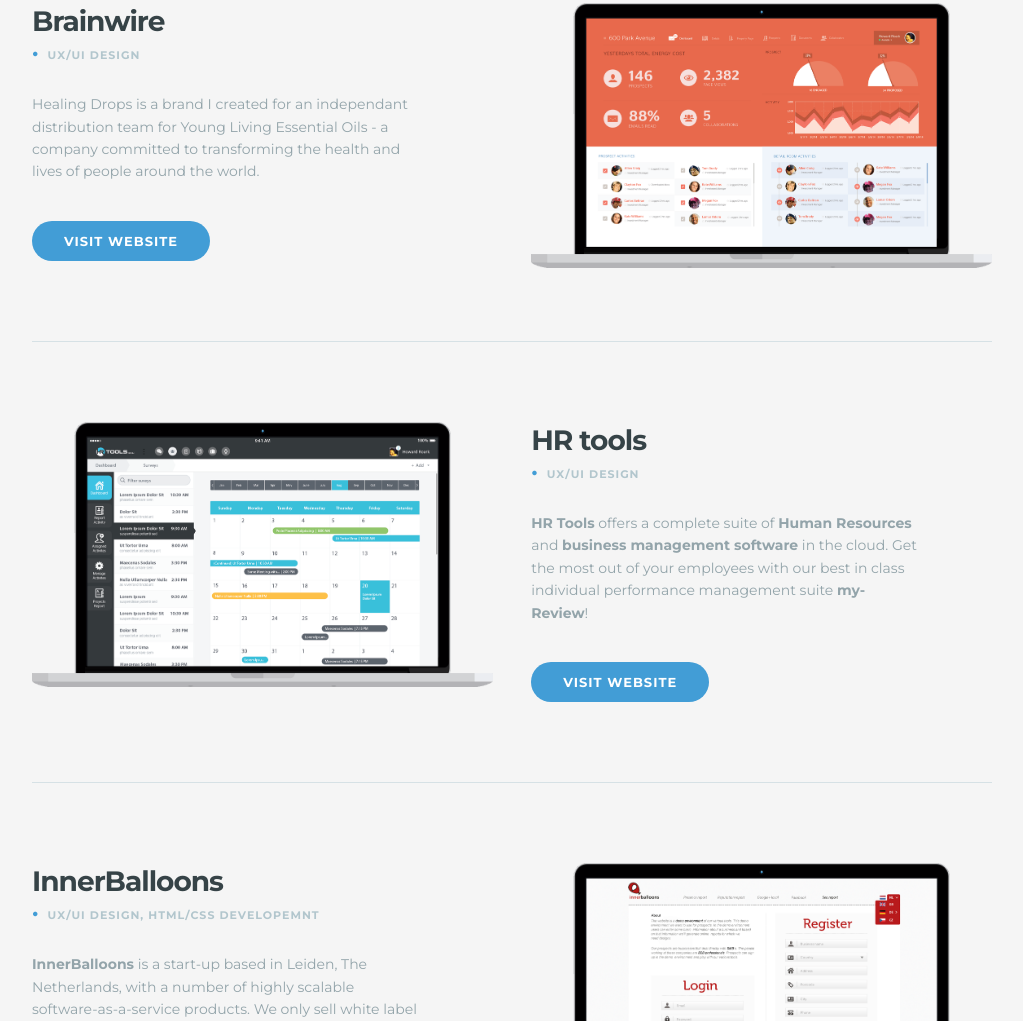
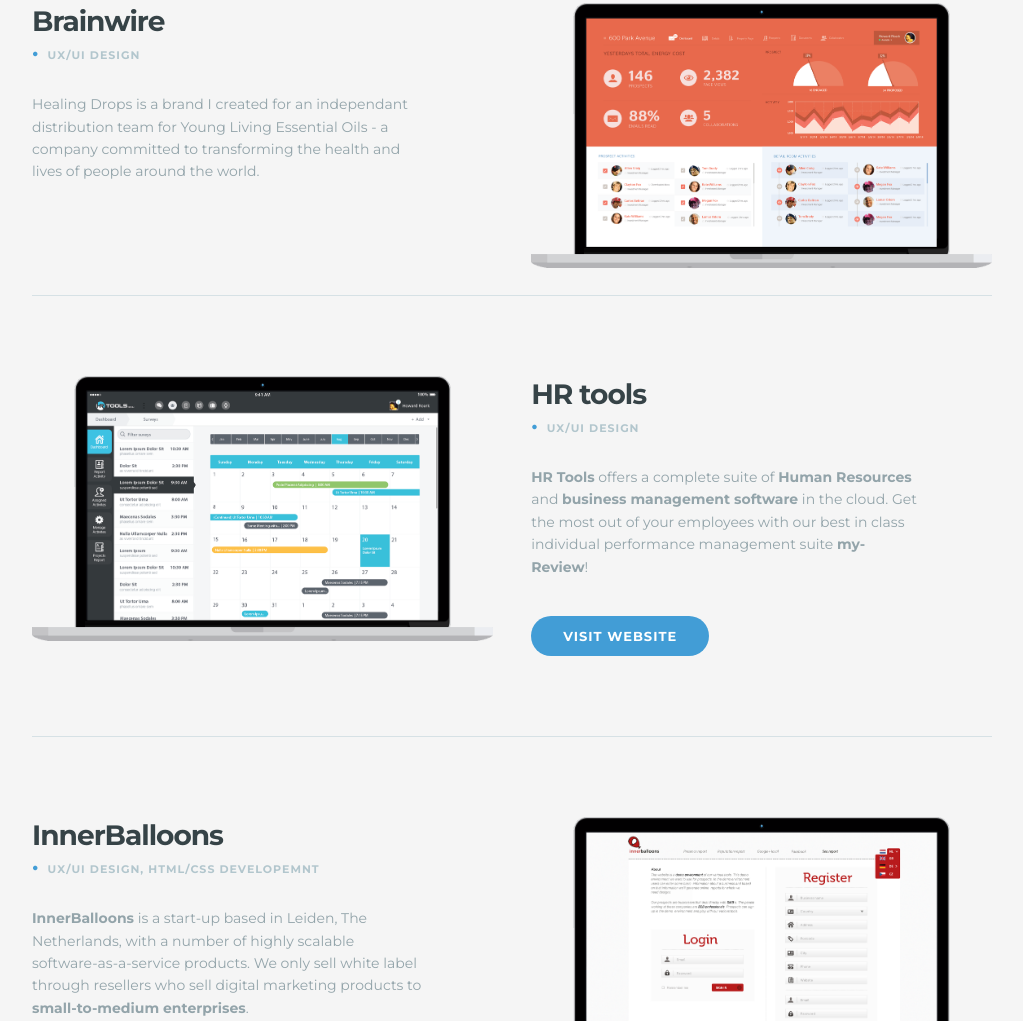
Before and after one commit to ksencaj/ksencaj.github.io, a plain HTML site: page index.html in a window 1280 px wide. Shown: the part 2615-3636 px from the top of the page, without its empty margins (128-1151 px from the left). Drawn offline with Linux system fonts and the light colour scheme; a script that the page names is missing.

```diff
--- a/index.html
+++ b/index.html
@@ -163,7 +163,7 @@
                                     <p class="project-description">
                                         Healing Drops is a brand I created for an independant distribution team for Young Living Essential Oils - a company committed to transforming the health and lives of people around the world.
                                     </p>
-                                    <a class="button button-primary" href="http://healingdrops.ca" target="_blank">Visit Website</a>
+                                    <!--<a class="button button-primary" href="http://healingdrops.ca" target="_blank">Visit Website</a>-->
                                 </div>
                             </div>
                         </div>
```
